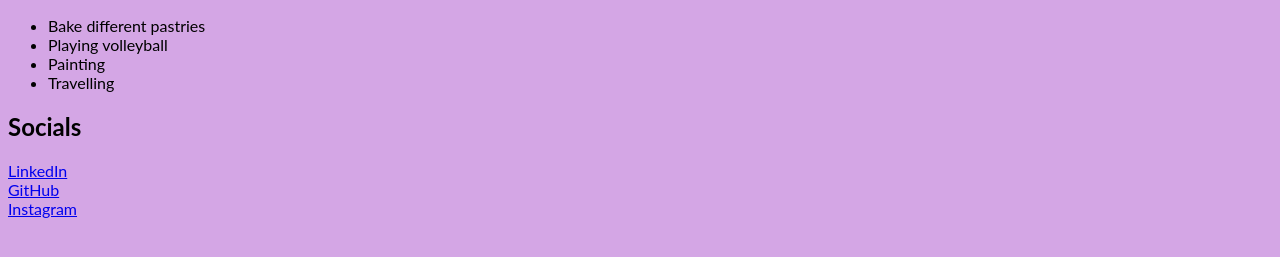
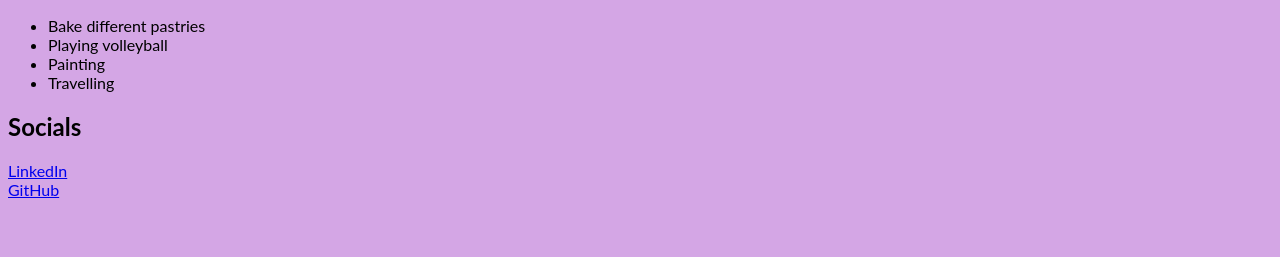
Before and after one commit to sydsimon/personal-website, a plain HTML site: page index.html in a window 1280 px wide. Shown: the part 497-754 px from the top of the page. Drawn offline with Linux system fonts and the light colour scheme.

Commit message:
delete instagram link

```diff
--- a/index.html
+++ b/index.html
@@ -50,10 +50,5 @@
             <div class id="GitHub Link">
                 <a href="https://github.com/sydsimon">GitHub</a>
             </div>
-            <div class id="instagram Link">
-                <a href="https://www.instagram.com/sydneyysimon/">Instagram</a>
-            </div>
-        </div>
-
     </body>
 </html>
```
